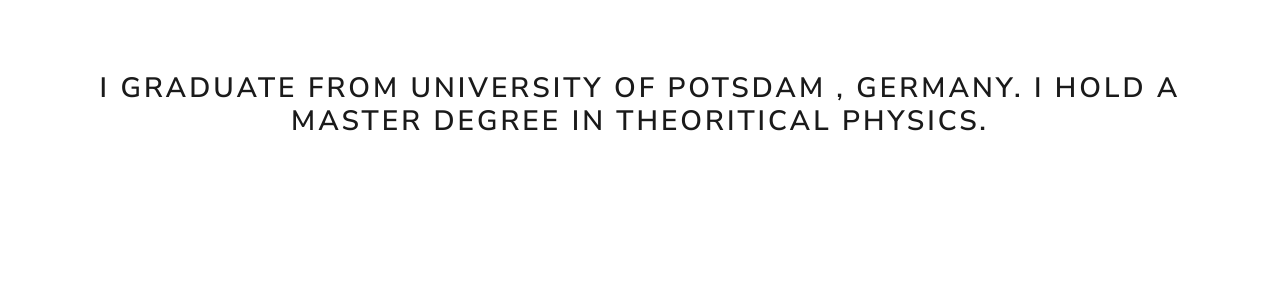
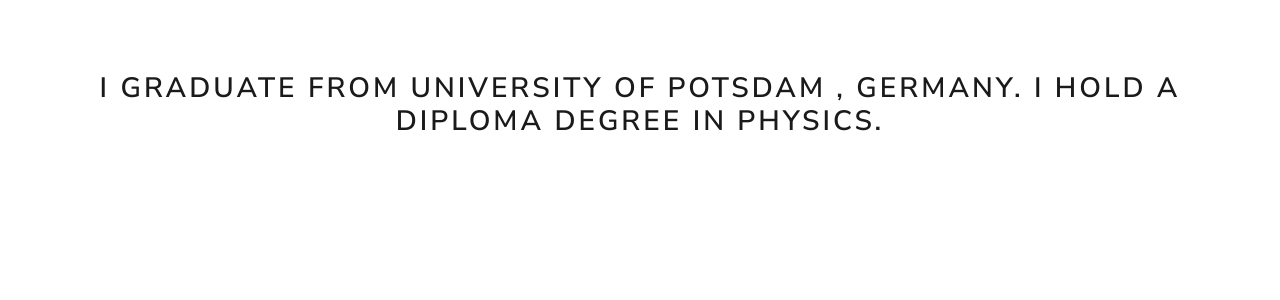
Before and after one commit to Physics23/myelevateapp, a Django app: page /education/ in a window 1280 px wide. Shown: the part 92-392 px from the top of the page. Run offline with Django 4.2, Linux system fonts and the light colour scheme.

Commit message:
'changes'

```diff
--- a/crm/templates/crm/education.html
+++ b/crm/templates/crm/education.html
@@ -5,7 +5,7 @@
 
 <div class=" text-center">
 
-  <h2> I graduate from University of Potsdam , Germany. I hold  a Master degree in theoritical physics.
+  <h2> I graduate from University of Potsdam , Germany. I hold  a diploma degree in physics.
 
   </h2>
 
```
